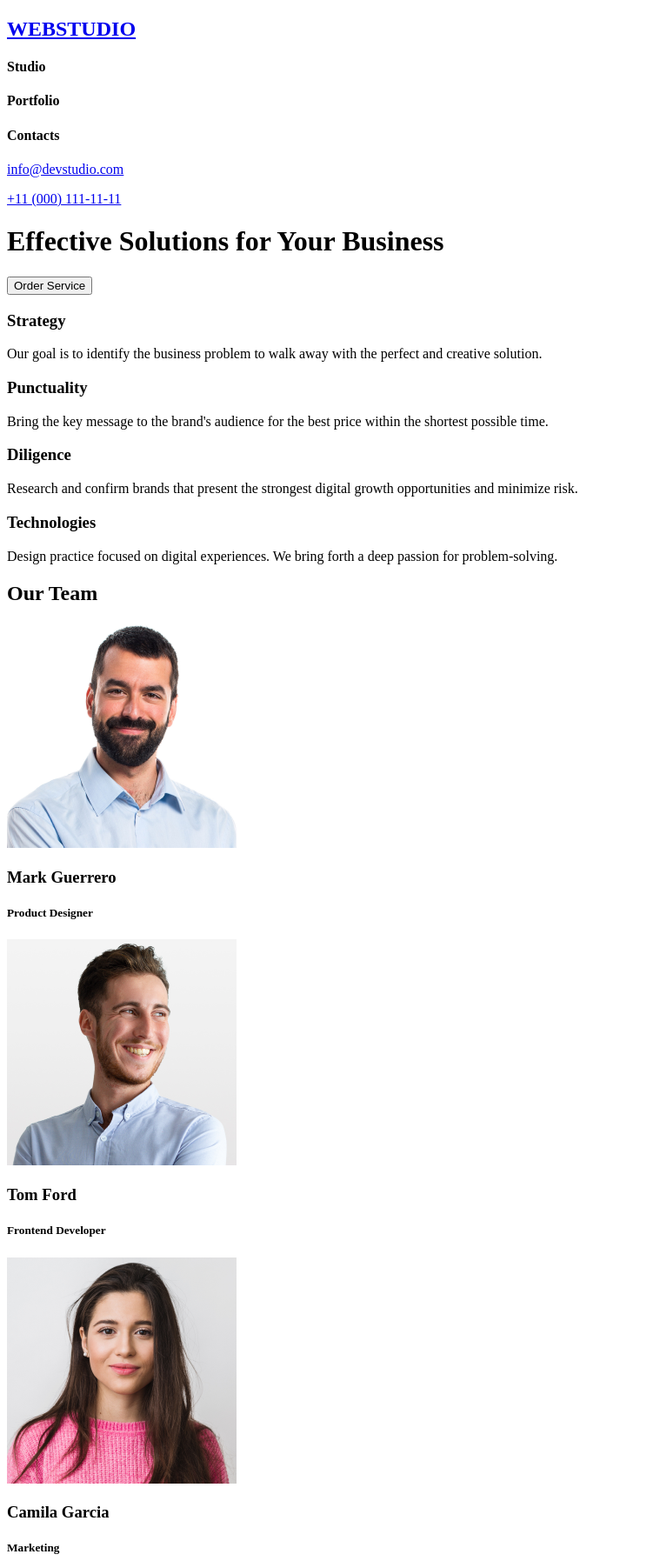
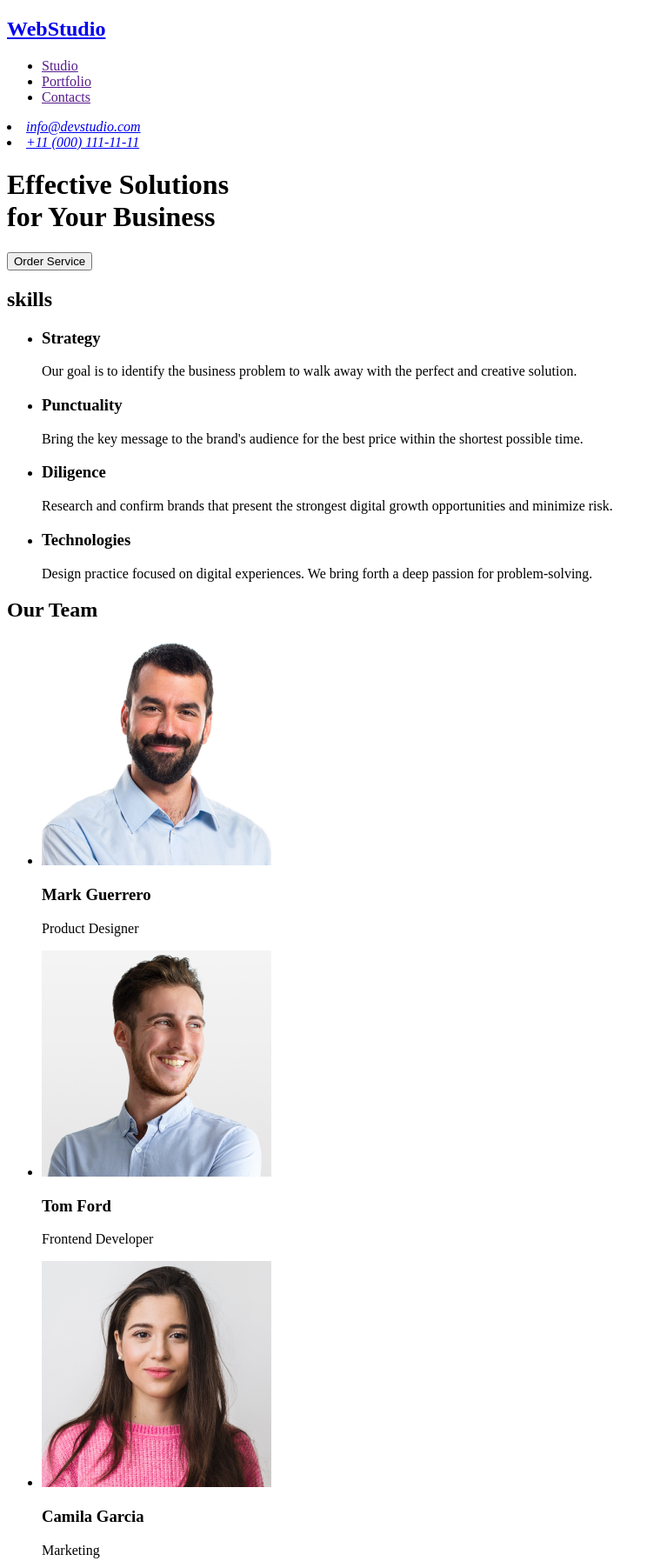
Before and after one commit to YuriiMakoveichuk/goit-markup-hw-01, a plain HTML site: page index.html in a window 1280 px wide. Shown: the top 1795 px of the page at 87% size, without its empty margins (0-759 px from the left). Drawn offline with Linux system fonts and the light colour scheme.

Commit message:
corrected index.html

```diff
--- a/index.html
+++ b/index.html
@@ -8,107 +8,103 @@
   <body>
     <header>
       <!-- Header -->
-      <div>
-        <!-- Menu -->
-        <div>
+      <nav>
         <h2>
-            <a href="webstudio"><span>WEB</span>STUDIO</a>
+          <a href="./index.html">WebStudio</a>
         </h2>
-          <div>
-            <h4>Studio</h4>
-            <h4>Portfolio</h4>
-            <h4>Contacts</h4>
-          </div>
-        </div>
+        <ul>
+          <li><a href="">Studio</a></li>
+          <li><a href="">Portfolio</a></li>
+          <li><a href="">Contacts</a></li>
+        </ul>
+      </nav>
       <!-- Contacts -->
-        <nav>
-          <p><a href="info@devstudio.com">info@devstudio.com</a></p>
-          <p><a href="+110001111111">+11 (000) 111-11-11</a></p>
-        </nav>
-      </div>
+      <address>
+        <li><a href="mailto:info@devstudio.com">info@devstudio.com</a></li>
+        <li><a href="tel:+110001111111">+11 (000) 111-11-11</a></li>
+      </address>
     </header>
 
     <main>
       <!-- Title -->
       <div>
-        <h1>Effective Solutions for Your Business</h1>
-        <button>Order Service</button>
+        <h1>
+          Effective Solutions <br />
+          for Your Business
+        </h1>
+        <button type="button">Order Service</button>
       </div>
       <!-- Skills -->
       <div>
-        <div>
+        <h2>skills</h2>
+        <ul>
+          <li>
             <h3>Strategy</h3>
             <p>
               Our goal is to identify the business problem to walk away with the
               perfect and creative solution.
             </p>
-        </div>
-        <div>
+          </li>
+          <li>
             <h3>Punctuality</h3>
             <p>
               Bring the key message to the brand's audience for the best price
               within the shortest possible time.
             </p>
-        </div>
-        <div>
+          </li>
+          <li>
             <h3>Diligence</h3>
             <p>
               Research and confirm brands that present the strongest digital
               growth opportunities and minimize risk.
             </p>
-        </div>
-        <div>
+          </li>
+          <li>
             <h3>Technologies</h3>
             <p>
               Design practice focused on digital experiences. We bring forth a
               deep passion for problem-solving.
             </p>
-        </div>
+          </li>
+        </ul>
       </div>
       <!-- Team -->
       <div>
         <h2>Our Team</h2>
-        <div>
+        <ul>
+          <li>
             <img src="img/img-1.png" alt="foto" width="264" />
-          <div>
             <h3>Mark Guerrero</h3>
-            <h5>Product Designer</h5>
-          </div>
-        </div>
-        <div>
+            <p>Product Designer</p>
+          </li>
+          <li>
             <img src="img/img-2.png" alt="foto" width="264" />
-          <div>
             <h3>Tom Ford</h3>
-            <h5>Frontend Developer</h5>
-          </div>
-        </div>
-        <div>
+            <p>Frontend Developer</p>
+          </li>
+          <li>
             <img src="img/img-3.png" alt="foto" width="264" />
-          <div>
             <h3>Camila Garcia</h3>
-            <h5>Marketing</h5>
-          </div>
-        </div>
-        <div>
+            <p>Marketing</p>
+          </li>
+          <li>
             <img src="img/img-4.png" alt="foto" width="264" />
-          <div>
             <h3>Daniel Wilson</h3>
-            <h5>UI Designer</h5>
-          </div>
-        </div>
+            <p>UI Designer</p>
+          </li>
+        </ul>
       </div>
     </main>
 
     <footer>
-      <div>
       <h2>
-          <a href="webstudio"><span>WEB</span>STUDIO</a>
+        <a href="./index.html">WebStudio</a>
       </h2>
       <p>
-          Increase the flow of customers and sales for your business with
-          digital marketing & growth solutions.
+        Increase the flow of customers and <br />
+        sales for your business with digital <br />
+        marketing & growth solutions.
       </p>
-      </div>
     </footer>
   </body>
 </html>
```
Lines whose indentation alone changed are shown as unchanged.
